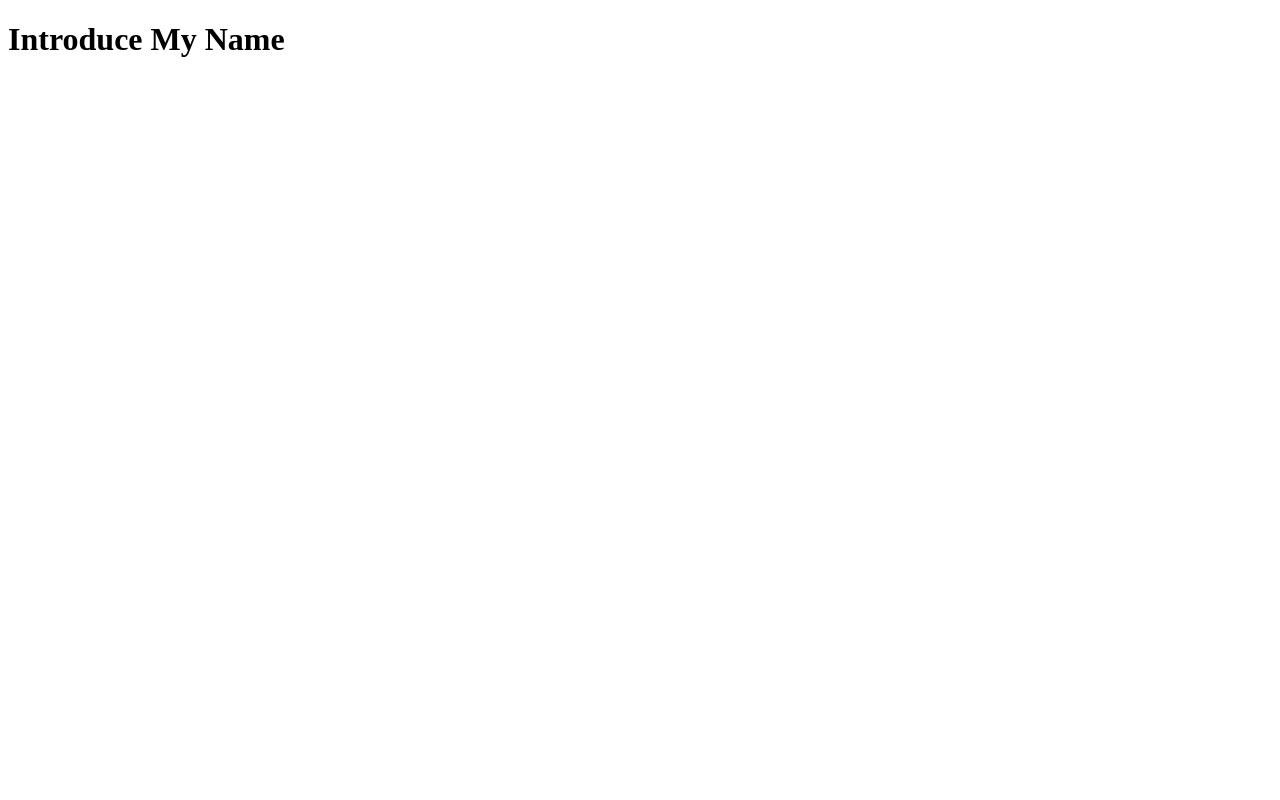
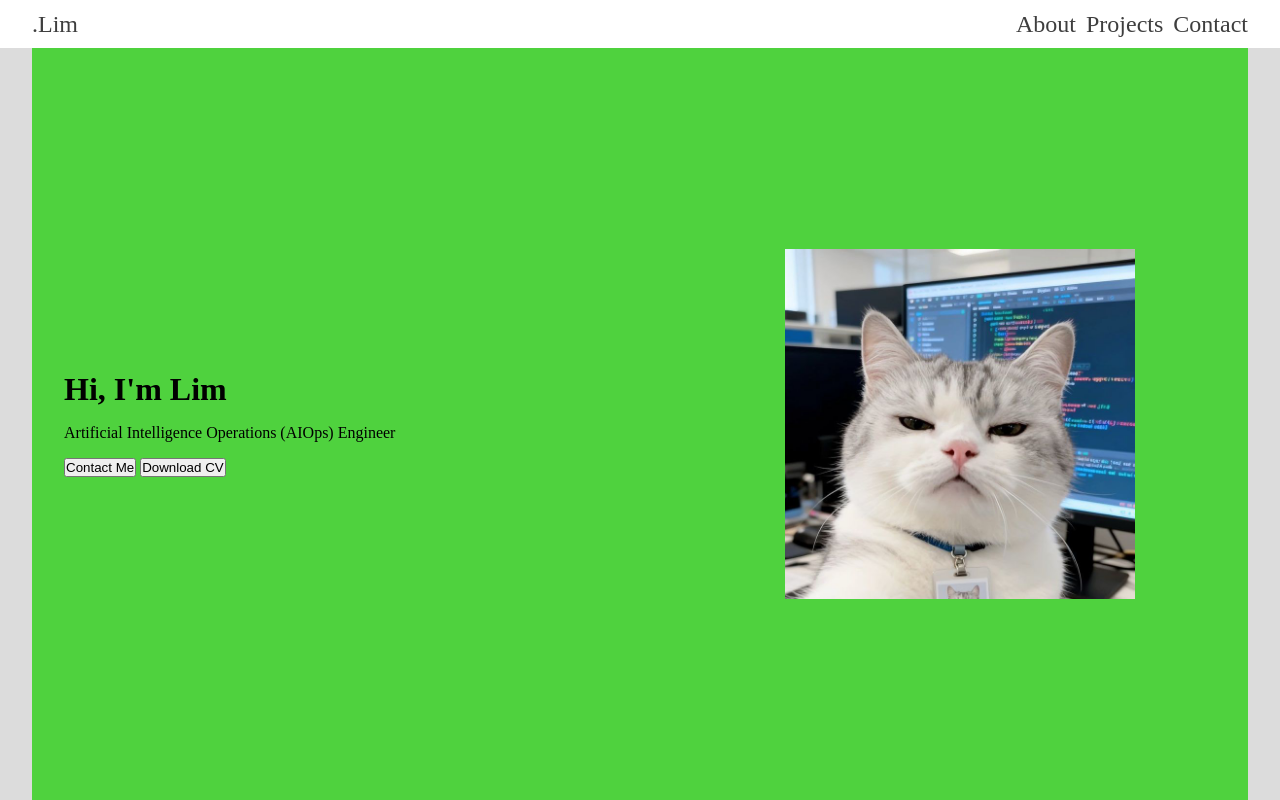
Before and after one commit to halimamrin312/halimamrin312.github.io, a website: page index.html in a window 1280 px wide. Drawn offline with Linux system fonts and the light colour scheme.

Commit message:
add css and js ++ npm Live Server

```diff
--- /dev/null
+++ b/css/style.css
@@ -0,0 +1,85 @@
+:root {
+    --primary-color: #3498db;
+    --lr-padding: 2rem;
+    --header-fsize: x-large;
+    --header-fcolor: rgb(62, 62, 62);
+    --nav-height: 3rem;
+}
+
+* {
+    padding: 0;
+    margin: 0;
+}
+
+* a {
+    text-decoration: none;
+}
+
+* li {
+    list-style-type: none;
+}
+
+/* header */
+
+
+header nav {
+    height: var(--nav-height);
+    padding-left: var(--lr-padding);
+    padding-right: var(--lr-padding);
+    font-size: var(--header-fsize);
+    background-color: rgb(255, 255, 255, 0.8);
+    display: flex;
+    flex-direction: row;
+    justify-content: space-between;
+    align-items: center;
+}
+
+header nav ul {
+    display: flex;
+    flex-direction: row;
+}
+
+header nav li {
+    color: var(--header-fcolor);
+    margin-left: 10px;
+}
+
+header nav li a,
+header nav .nav-logo a {
+    color: var(--header-fcolor);
+}
+
+/* main */
+main {
+    background-color: rgb(220, 220, 220);
+    padding-left: var(--lr-padding);
+    padding-right: var(--lr-padding);
+    /* width: 100vw; */
+}
+
+main .about-me {
+    min-height: calc(100vh - var(--nav-height));
+    background-color: rgb(79, 210, 62);
+    display: flex;
+    flex-direction: row;
+}
+
+main .about-me .desc {
+    width: 50%;
+    padding: 2rem;
+    display: flex;
+    flex-direction: column;
+    justify-content: center;
+    gap: 1rem;
+}
+
+main .about-me .image {
+    width: 50%;
+    display: flex;
+    align-items: center;
+    justify-content: center;
+}
+
+main .about-me .image img {
+    width: 350px;
+}
--- a/index.html
+++ b/index.html
@@ -1,11 +1,45 @@
 <!DOCTYPE html>
 <html lang="en">
+
 <head>
     <meta charset="UTF-8">
     <meta name="viewport" content="width=device-width, initial-scale=1.0">
+    <link rel="stylesheet" href="css/style.css">
     <title>MyPortofolio</title>
 </head>
+
 <body>
-    <h1>Introduce My Name</h1>
+
+    <header>
+        <nav>
+            <div class="nav-logo">
+                <a href="#">.Lim</a>
+            </div>
+            <ul>
+                <li><a href="#about">About</a></li>
+                <li><a href="#">Projects</a></li>
+                <li><a href="#">Contact</a></li>
+            </ul>
+        </nav>
+    </header>
+
+    <main>
+        <div id="about" class="about-me">
+            <div class="desc">
+                <h1>Hi, I'm Lim</h1>
+                <p>Artificial Intelligence Operations (AIOps) Engineer</p>
+                <div class="cta">
+                    <button>Contact Me</button>
+                    <button>Download CV</button>
+                </div>
+            </div>
+            <div class="image">
+                <img src="../assets/profile.jpeg" alt="">
+            </div>
+        </div>
+    </main>
+
+    <script src="js/script.js"></script>
 </body>
+
 </html>
```
Also changed, not shown: package.json (added, +14 -0 lines), prompt/asisten.md (added, +37 -0 lines), test/index.html (added, +85 -0 lines), README.md, assets/profile.jpeg (added), js/script.js (added), 2 other files.
